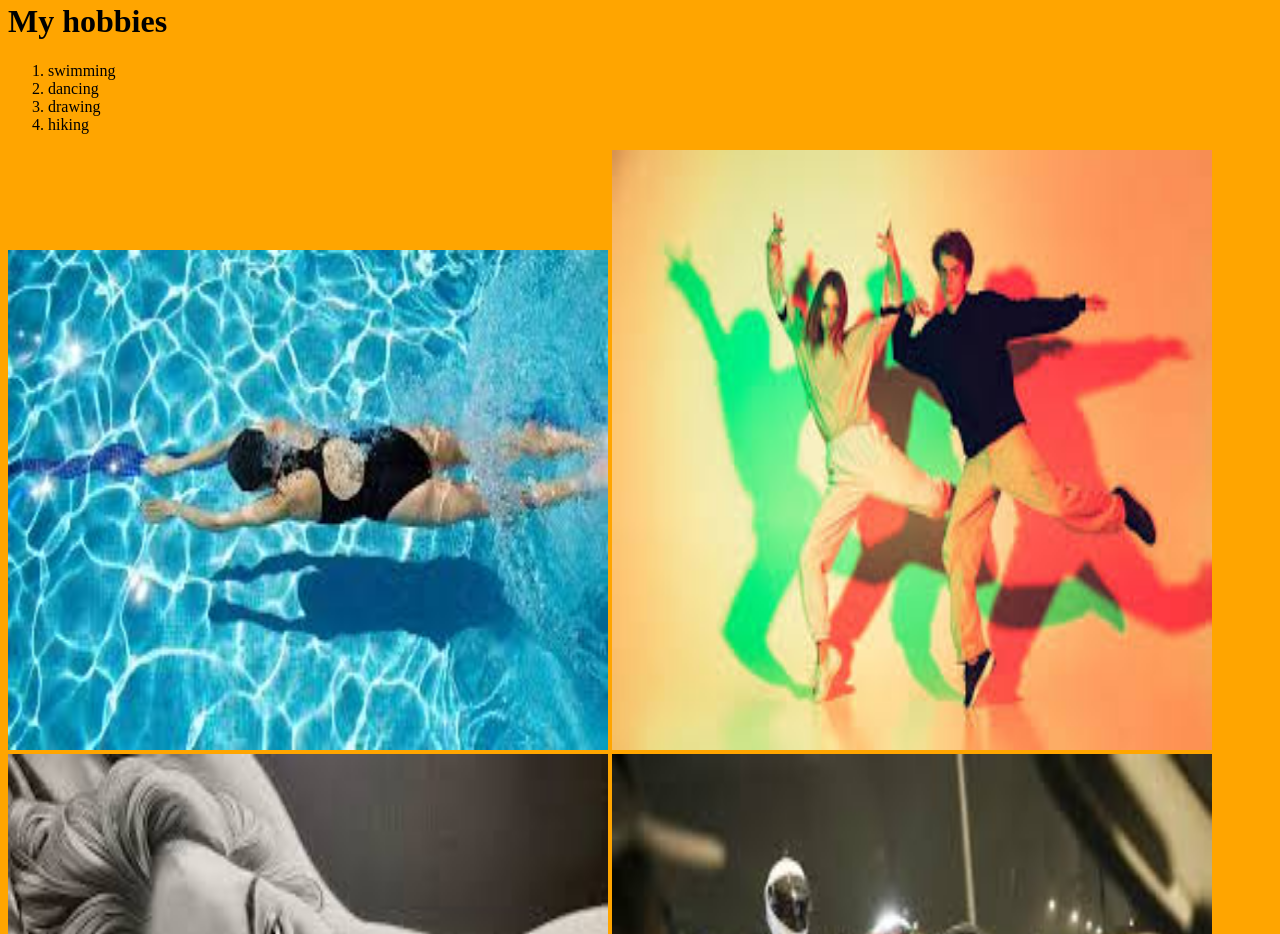
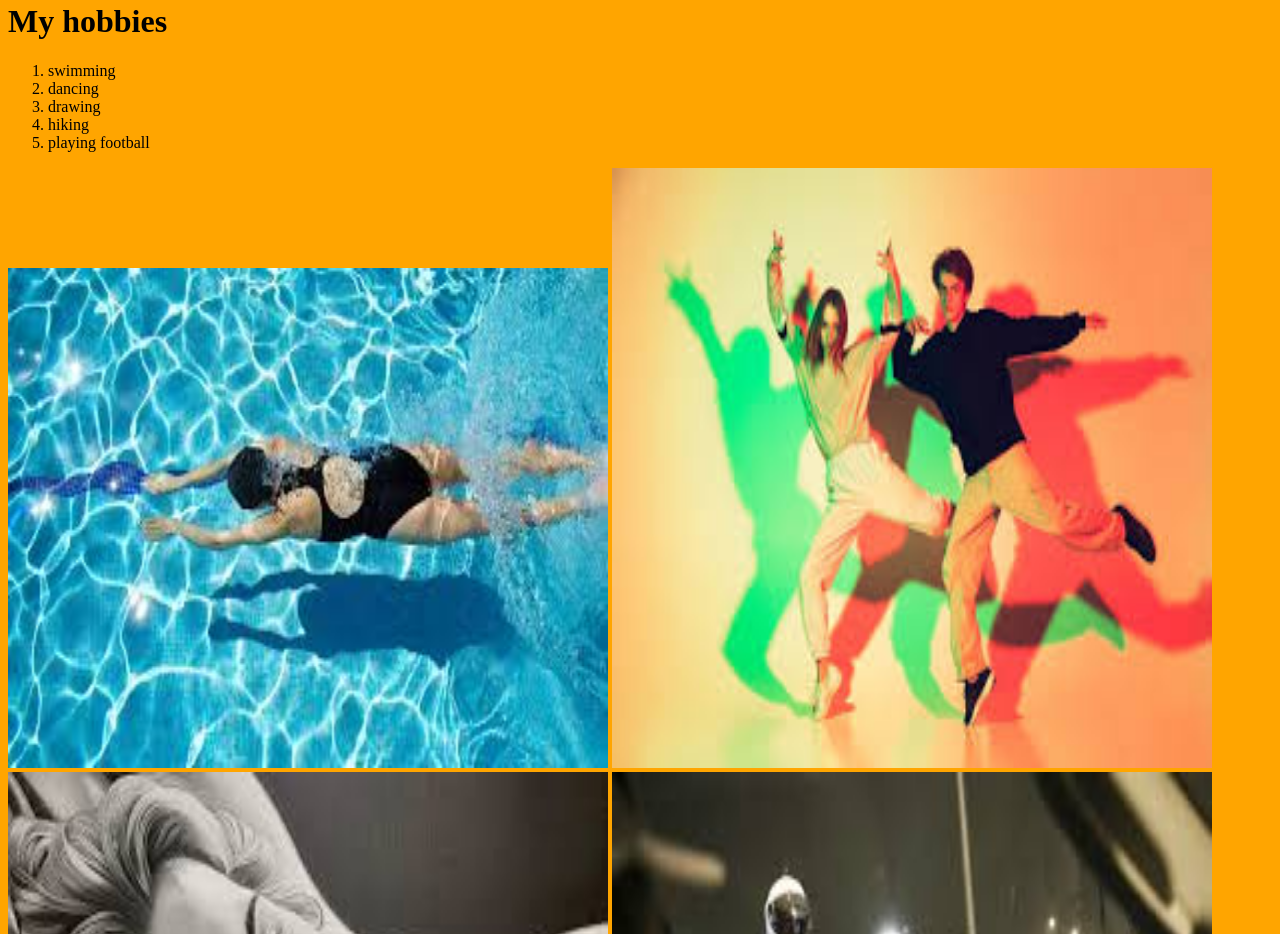
Before and after one commit to Alex-Lenny/Alex_first_portfolio, a plain HTML site: page index.html in a window 1280 px wide. Shown: the part 1374-2308 px from the top of the page. Drawn offline with Linux system fonts and the light colour scheme.

Commit message:
thank you

```diff
--- a/index.html
+++ b/index.html
@@ -17,6 +17,7 @@
         <li>dancing</li>
         <li>drawing</li>
         <li>hiking</li>
+        <li>playing football</li>
       </ol>
 
       <img src="download.jpg" alt="download" width="600" height="500">
```
